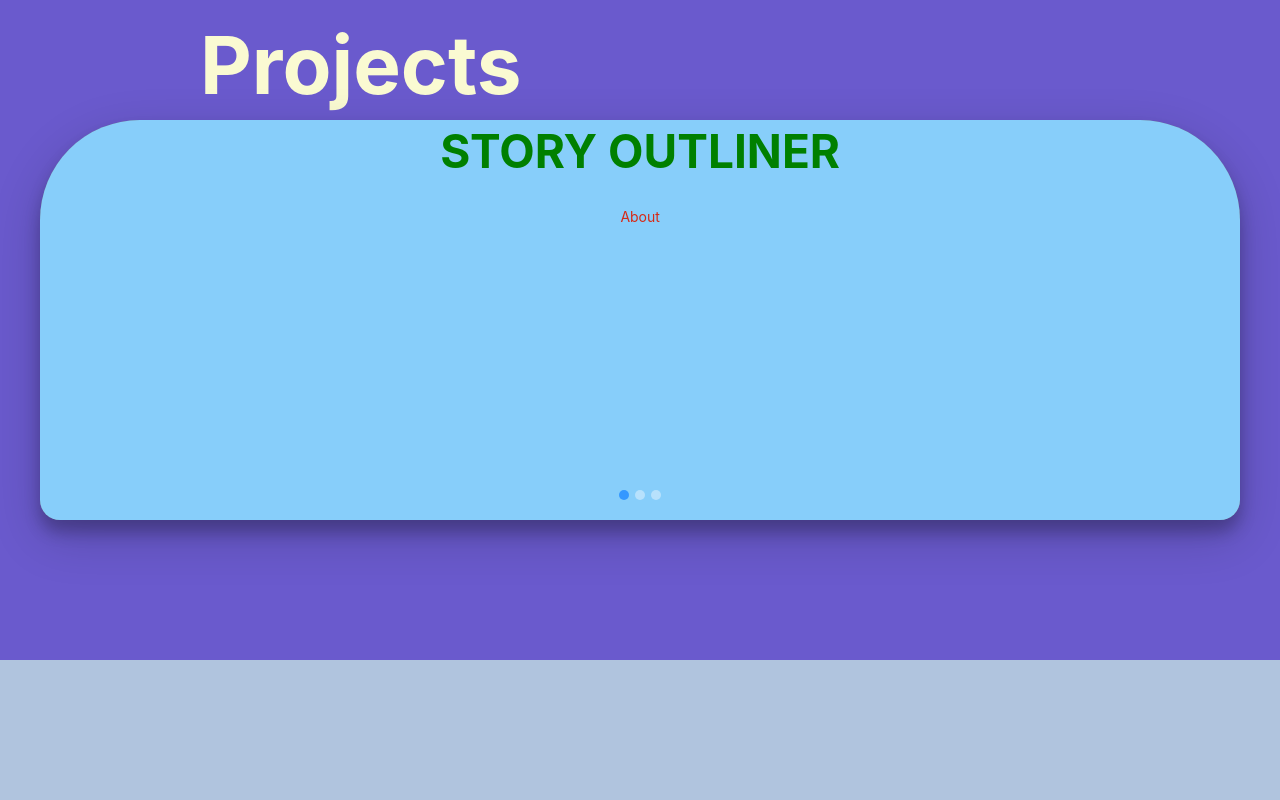
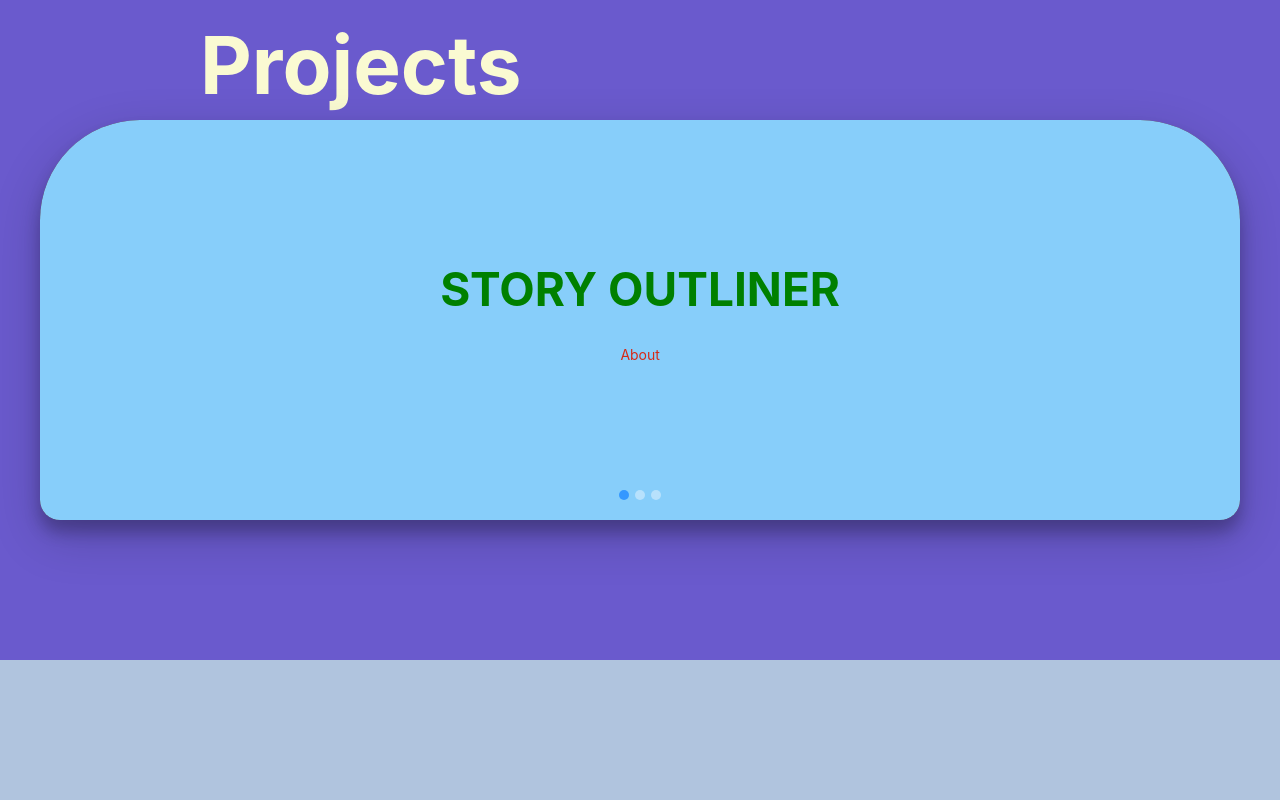
Before and after one commit to robotriley/portfolio-site, a React (Create React App) app: page / in a window 1280 px wide. Shown: the part 940-1740 px from the top of the page. Built offline with nearby package versions, Linux system fonts and the light colour scheme.

Commit message:
divs for slides

```diff
--- a/src/App.css
+++ b/src/App.css
@@ -155,6 +155,14 @@
   /* border: solid red; */
 }
 
+.carouselSlide {
+  display: flex;
+  align-items: center;
+  justify-content: center;
+  /* border: solid 1px blanchedalmond; */
+  border-radius: 100px 100px 20px 20px;
+}
+
 .rs-carousel-slider-item {
   background-color: lightskyblue;
 }
--- a/src/components/CarouselComponent.js
+++ b/src/components/CarouselComponent.js
@@ -9,9 +9,15 @@ const CarouselComponent = () => {
   return (
     <div>
       <Carousel className="custom-slider">
-        <h1>STORY OUTLINER <StoryOutlinerDrawer /></h1>
-        <h1>REVIEW HAIKUS <ReviewHaikuDrawer /></h1>
-        <h1>TROLL SIMULATOR <TrollSimulatorDrawer /></h1>
+        <div className='carouselSlide'>
+          <h1>STORY OUTLINER <StoryOutlinerDrawer /></h1>
+        </div>
+        <div className='carouselSlide'>
+          <h1>REVIEW HAIKUS <ReviewHaikuDrawer /></h1>
+        </div>
+        <div className='carouselSlide'>
+          <h1>TROLL SIMULATOR <TrollSimulatorDrawer /></h1>
+        </div>
       </Carousel>
     </div>
   )
```
